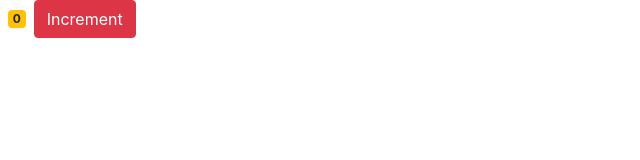
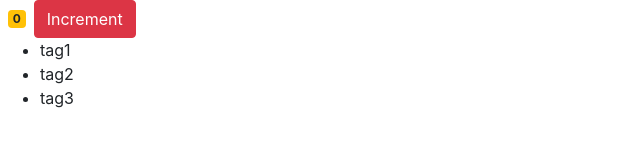
Before and after one commit to Shehan82/react_js, a React (Create React App) app in the folder counter-app/: page / in a window 1280 px wide. Shown: the top 160 px of the page, without its empty margins (0-640 px from the left). Built offline with nearby package versions, Linux system fonts and the light colour scheme.

Commit message:
use map to print array on list

```diff
--- a/counter-app/src/components/counter.jsx
+++ b/counter-app/src/components/counter.jsx
@@ -4,6 +4,7 @@
 
     state = {
         count: 0,
+        tags: ['tag1', 'tag2', 'tag3'],
 
     };
 
@@ -24,6 +25,9 @@
             <React.Fragment>
                 <span className="badge badge-warning m-2">{this.formatCount()}</span>
                 <button type="button" className={classes}>Increment</button>
+                <ul>
+                      {this.state.tags.map(x => <li key={x}>{x}</li>)}
+                </ul>
             </React.Fragment>
 
         );
```
